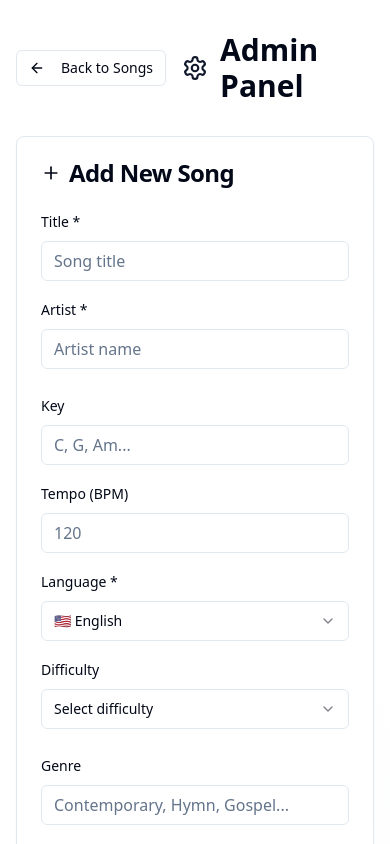
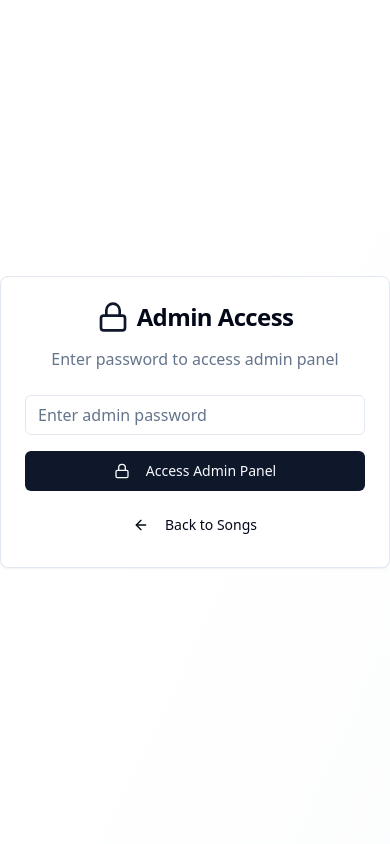
Before and after one commit to paulezekieljohn/melody-muse-global, a React (Vite) app: page /admin in a window 390 px wide. Shown: the top 844 px of the page. Built offline with nearby package versions, Linux system fonts and the light colour scheme.

Commit message:
Add password protection to admin panel
Add password protection to the admin panel. Provide instructions on how to install the app on a mobile device and generate an APK.

```diff
--- a/package.json
+++ b/package.json
@@ -11,6 +11,10 @@
     "preview": "vite preview"
   },
   "dependencies": {
+    "@capacitor/android": "^7.4.2",
+    "@capacitor/cli": "^7.4.2",
+    "@capacitor/core": "^7.4.2",
+    "@capacitor/ios": "^7.4.2",
     "@hookform/resolvers": "^3.9.0",
     "@radix-ui/react-accordion": "^1.2.0",
     "@radix-ui/react-alert-dialog": "^1.1.1",
--- a/src/pages/Admin.tsx
+++ b/src/pages/Admin.tsx
@@ -1,4 +1,4 @@
-import { useState } from 'react';
+import { useState, useEffect } from 'react';
 import { useForm } from 'react-hook-form';
 import { zodResolver } from '@hookform/resolvers/zod';
 import { z } from 'zod';
@@ -9,7 +9,7 @@ import { Select, SelectContent, SelectItem, SelectTrigger, SelectValue } from '@
 import { Card, CardContent, CardHeader, CardTitle } from '@/components/ui/card';
 import { Form, FormControl, FormField, FormItem, FormLabel, FormMessage } from '@/components/ui/form';
 import { Badge } from '@/components/ui/badge';
-import { X, Plus, Settings, ArrowLeft, FileText } from 'lucide-react';
+import { X, Plus, Settings, ArrowLeft, FileText, Lock } from 'lucide-react';
 import { useToast } from '@/hooks/use-toast';
 import { Link } from 'react-router-dom';
 import { collections } from '@/data/songs';
@@ -25,19 +25,94 @@ const songSchema = z.object({
   key: z.string().optional(),
   tempo: z.number().min(1).max(300).optional(),
   genre: z.string().optional(),
-  language: z.enum(['en', 'es', 'fr', 'hi', 'ta', 'te'] as const),
+  language: z.enum(['en', 'es', 'fr', 'hi', 'ta', 'te', 'mr', 'kn'] as const),
   difficulty: z.enum(['beginner', 'intermediate', 'advanced']).optional(),
 });
 
 type SongFormData = z.infer<typeof songSchema>;
 
 const Admin = () => {
+  const [isAuthenticated, setIsAuthenticated] = useState(false);
+  const [password, setPassword] = useState('');
+  const [authError, setAuthError] = useState('');
+  const ADMIN_PASSWORD = 'admin123'; // Change this to your desired password
   const [selectedCollections, setSelectedCollections] = useState<string[]>([]);
   const [tags, setTags] = useState<string[]>([]);
   const [newTag, setNewTag] = useState('');
   const [showScanner, setShowScanner] = useState(false);
   const [languageVersions, setLanguageVersions] = useState<{ [key: string]: SongLanguageVersion }>({});
   const { toast } = useToast();
+
+  const handlePasswordSubmit = (e: React.FormEvent) => {
+    e.preventDefault();
+    if (password === ADMIN_PASSWORD) {
+      setIsAuthenticated(true);
+      setAuthError('');
+      localStorage.setItem('adminAuthenticated', 'true');
+    } else {
+      setAuthError('Invalid password');
+      setPassword('');
+    }
+  };
+
+  useEffect(() => {
+    // Check if user was previously authenticated
+    const wasAuthenticated = localStorage.getItem('adminAuthenticated');
+    if (wasAuthenticated === 'true') {
+      setIsAuthenticated(true);
+    }
+  }, []);
+
+  const handleLogout = () => {
+    setIsAuthenticated(false);
+    localStorage.removeItem('adminAuthenticated');
+    setPassword('');
+  };
+
+  // Show password form if not authenticated
+  if (!isAuthenticated) {
+    return (
+      <div className="min-h-screen bg-gradient-to-br from-background via-background to-muted/20 flex items-center justify-center">
+        <Card className="w-full max-w-md">
+          <CardHeader className="text-center">
+            <div className="flex items-center justify-center gap-2 mb-2">
+              <Lock className="h-8 w-8 text-primary" />
+              <CardTitle className="text-2xl">Admin Access</CardTitle>
+            </div>
+            <p className="text-muted-foreground">Enter password to access admin panel</p>
+          </CardHeader>
+          <CardContent>
+            <form onSubmit={handlePasswordSubmit} className="space-y-4">
+              <div>
+                <Input
+                  type="password"
+                  placeholder="Enter admin password"
+                  value={password}
+                  onChange={(e) => setPassword(e.target.value)}
+                  className={authError ? 'border-destructive' : ''}
+                />
+                {authError && (
+                  <p className="text-destructive text-sm mt-1">{authError}</p>
+                )}
+              </div>
+              <Button type="submit" className="w-full">
+                <Lock className="h-4 w-4 mr-2" />
+                Access Admin Panel
+              </Button>
+              <div className="text-center">
+                <Link to="/">
+                  <Button variant="ghost" size="sm">
+                    <ArrowLeft className="h-4 w-4 mr-2" />
+                    Back to Songs
+                  </Button>
+                </Link>
+              </div>
+            </form>
+          </CardContent>
+        </Card>
+      </div>
+    );
+  }
 
   const form = useForm<SongFormData>({
     resolver: zodResolver(songSchema),
@@ -103,17 +178,24 @@ const Admin = () => {
     <div className="min-h-screen bg-gradient-to-br from-background via-background to-muted/20">
       <div className="container mx-auto px-4 py-8 max-w-4xl">
         {/* Header */}
-        <div className="flex items-center gap-4 mb-8">
-          <Link to="/">
-            <Button variant="outline" size="sm">
-              <ArrowLeft className="h-4 w-4 mr-2" />
-              Back to Songs
+        <div className="text-center mb-8">
+          <div className="flex items-center justify-center gap-3 mb-4 relative">
+            <Link to="/" className="absolute left-0">
+              <Button variant="outline" size="sm">
+                <ArrowLeft className="h-4 w-4 mr-2" />
+                Back to Songs
+              </Button>
+            </Link>
+            <Settings className="h-10 w-10 text-primary" />
+            <h1 className="text-4xl font-bold bg-gradient-to-r from-primary to-purple-600 bg-clip-text text-transparent">
+              Admin Panel
+            </h1>
+            <Button variant="outline" size="sm" onClick={handleLogout} className="absolute right-0">
+              <Lock className="h-4 w-4 mr-2" />
+              Logout
             </Button>
-          </Link>
-          <div className="flex items-center gap-3">
-            <Settings className="h-8 w-8 text-primary" />
-            <h1 className="text-3xl font-bold">Admin Panel</h1>
           </div>
+          <p className="text-xl text-muted-foreground">Add and manage your song collection</p>
         </div>
 
         <Card>
@@ -208,6 +290,8 @@ const Admin = () => {
                             <SelectItem value="hi">🇮🇳 हिंदी</SelectItem>
                             <SelectItem value="ta">🇮🇳 தமிழ்</SelectItem>
                             <SelectItem value="te">🇮🇳 తెలుగు</SelectItem>
+                            <SelectItem value="mr">🇮🇳 मराठी</SelectItem>
+                            <SelectItem value="kn">🇮🇳 ಕನ್ನಡ</SelectItem>
                           </SelectContent>
                         </Select>
                         <FormMessage />
```
Also changed, not shown: capacitor.config.ts (added, +18 -0 lines), 1 other file (tests, documents, lock files or other folders).
